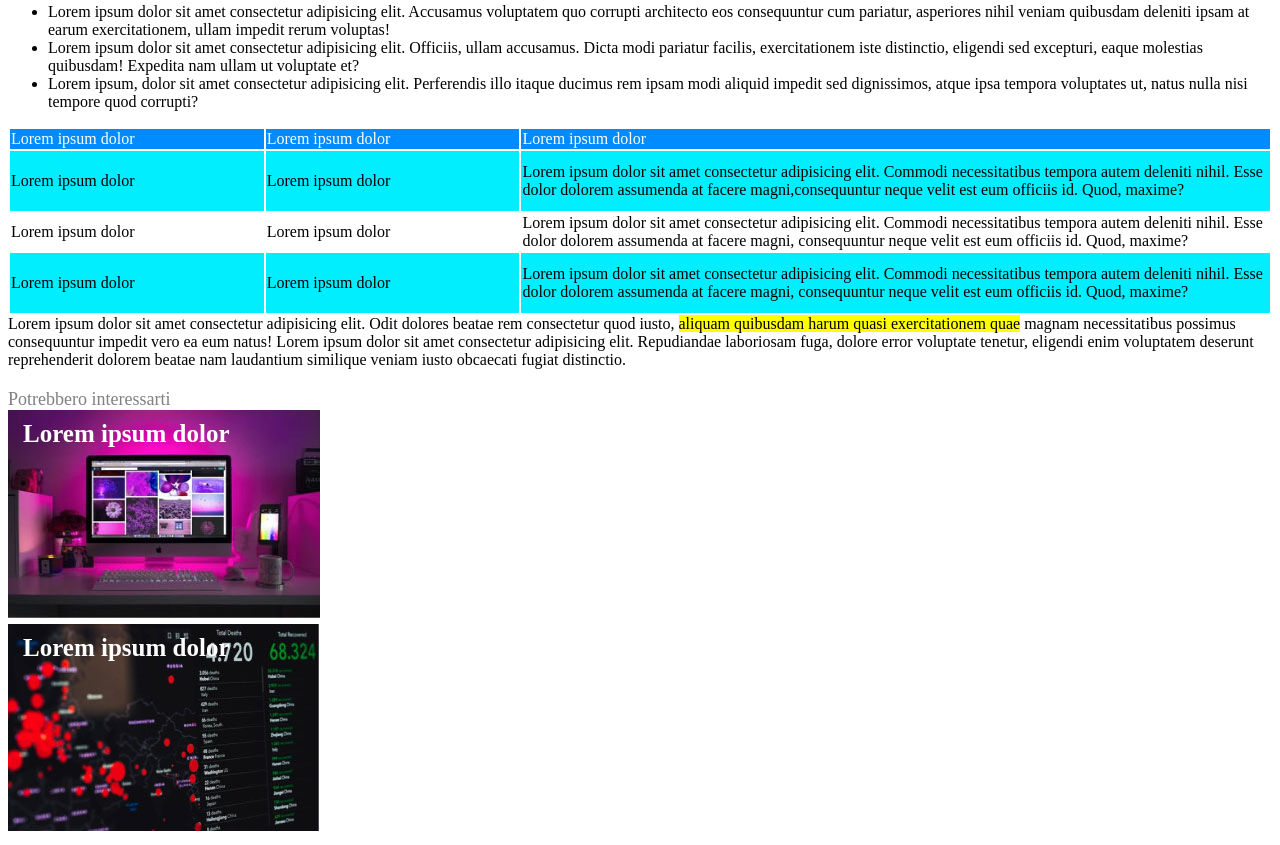
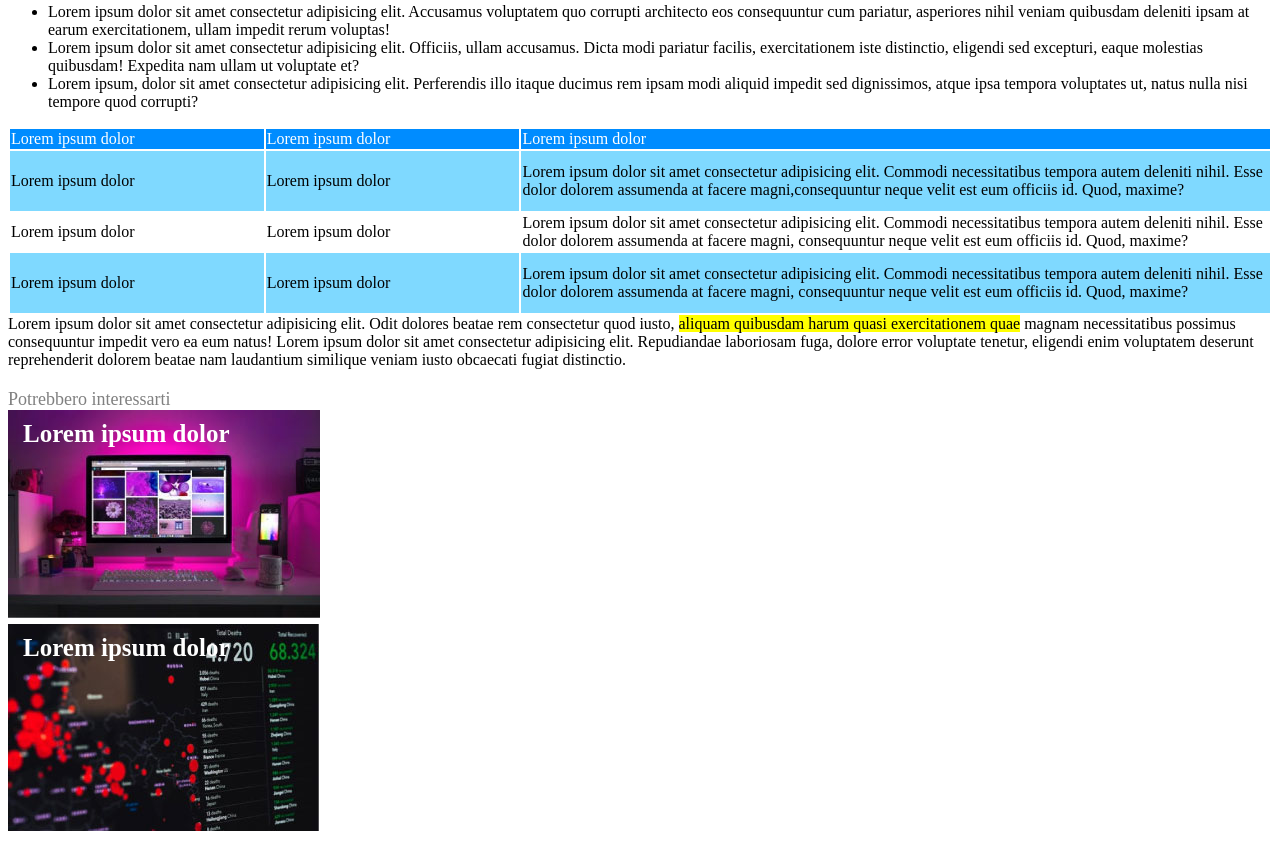
Before and after one commit to GabrieleCuccarini/html-css-booleaner, a plain HTML site: page index.html in a window 1280 px wide. Shown: the part 949-1794 px from the top of the page. Drawn offline with Linux system fonts and the light colour scheme.

Commit message:
Fixed table color

```diff
--- a/css/style.css
+++ b/css/style.css
@@ -76,7 +76,7 @@ header{
 .colorrow{
     height: 60px;
     width: 100%;
-    background-color:rgb(0, 238, 255);
+    background-color:rgba(0, 180, 255,0.5);
 }
 
 /*Foto che contengono il testo centrato in alto*/
```
